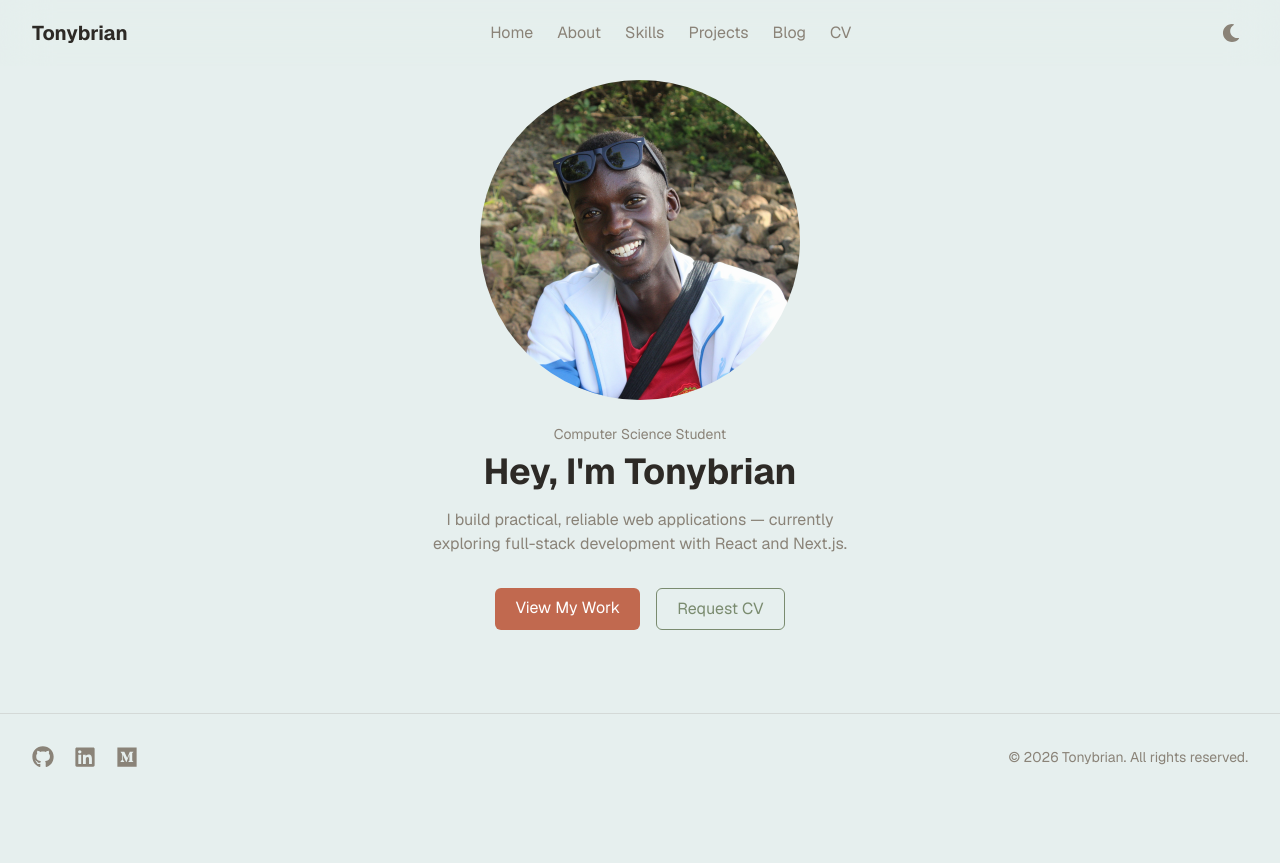
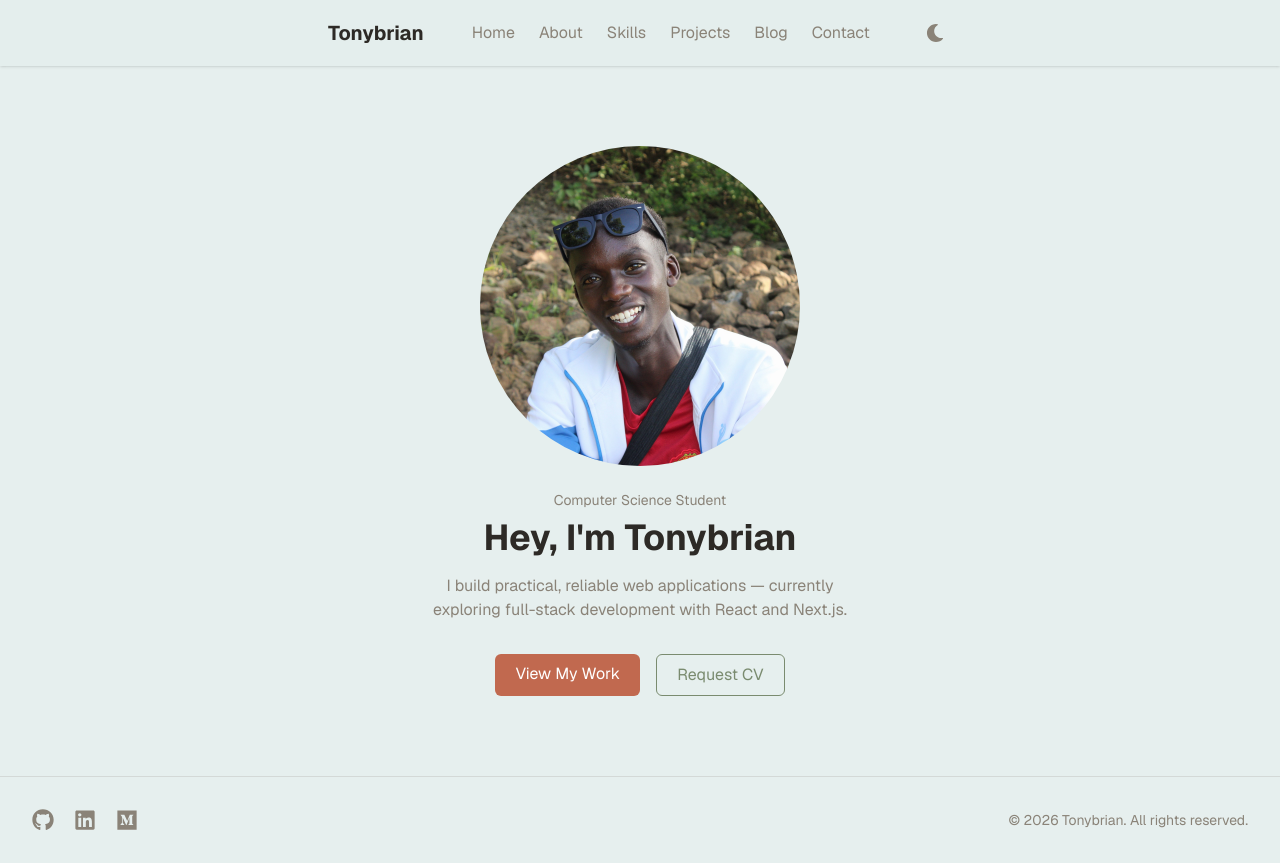
Before and after one commit to Cs-Star-Korir/My_Portfolio, a Next.js app: page / in a window 1280 px wide. Before the commit the page ends 800 px from the top, so only its background shows below. Built offline with nearby package versions, Linux system fonts and the light colour scheme.

Commit message:
feat-Modified the display for accessibility

```diff
--- a/src/components/Navbar.jsx
+++ b/src/components/Navbar.jsx
@@ -1,23 +1,74 @@
+"use client";
+
+import { useState } from "react";
 import Link from "next/link";
+import { FaBars, FaTimes } from "react-icons/fa";
 import ThemeToggle from "./ThemeToggle";
 
 export default function Navbar() {
+  const [isOpen, setIsOpen] = useState(false);
+
+  const links = [
+    { href: "/", label: "Home" },
+    { href: "/about", label: "About" },
+    { href: "/skills", label: "Skills" },
+    { href: "/projects", label: "Projects" },
+    { href: "/blog", label: "Blog" },
+    { href: "/contact", label: "Contact" },
+  ];
+
   return (
-    <nav className="fixed top-0 left-0 right-0 z-50 flex flex-col sm:flex-row sm:items-center sm:justify-between gap-3 px-6 sm:px-8 py-4 bg-background/70 backdrop-blur-xl">
-      <Link href="/" className="text-xl font-bold text-foreground">
-        Tonybrian
-      </Link>
+    <nav className="bg-background shadow-sm">
+      <div className="max-w-2xl mx-auto flex items-center justify-between px-6 py-4">
+        <Link href="/" className="text-xl font-bold text-foreground">
+          Tonybrian
+        </Link>
 
-      <ul className="flex flex-wrap gap-2 sm:gap-6 text-warmgray text-sm sm:text-base">
-        <li><Link href="/" className="hover:text-clay transition-colors">Home</Link></li>
-        <li><Link href="/about" className="hover:text-clay transition-colors">About</Link></li>
-        <li><Link href="/skills" className="hover:text-clay transition-colors">Skills</Link></li>
-        <li><Link href="/projects" className="hover:text-clay transition-colors">Projects</Link></li>
-        <li><Link href="/blog" className="hover:text-clay transition-colors">Blog</Link></li>
-        <li><Link href="/contact" className="hover:text-clay transition-colors">CV</Link></li>
-      </ul>
+        {/* Desktop links — hidden on small screens */}
+        <ul className="hidden sm:flex gap-6 text-warmgray text-base items-center">
+          {links.map((link) => (
+            <li key={link.href}>
+              <Link href={link.href} className="hover:text-clay transition-colors">
+                {link.label}
+              </Link>
+            </li>
+          ))}
+        </ul>
 
-      <ThemeToggle />
+        <div className="hidden sm:block">
+          <ThemeToggle />
+        </div>
+
+        {/* Mobile menu button — visible only on small screens */}
+        <button
+          onClick={() => setIsOpen(!isOpen)}
+          aria-label={isOpen ? "Close menu" : "Open menu"}
+          aria-expanded={isOpen}
+          className="sm:hidden text-foreground p-2"
+        >
+          {isOpen ? <FaTimes size={22} /> : <FaBars size={22} />}
+        </button>
+      </div>
+
+      {/* Mobile dropdown menu */}
+      {isOpen && (
+        <ul className="sm:hidden flex flex-col gap-1 px-6 pb-4 text-warmgray text-base">
+          {links.map((link) => (
+            <li key={link.href}>
+              <Link
+                href={link.href}
+                onClick={() => setIsOpen(false)}
+                className="block py-2 hover:text-clay transition-colors"
+              >
+                {link.label}
+              </Link>
+            </li>
+          ))}
+          <li className="pt-2">
+            <ThemeToggle />
+          </li>
+        </ul>
+      )}
     </nav>
   );
 }
```
